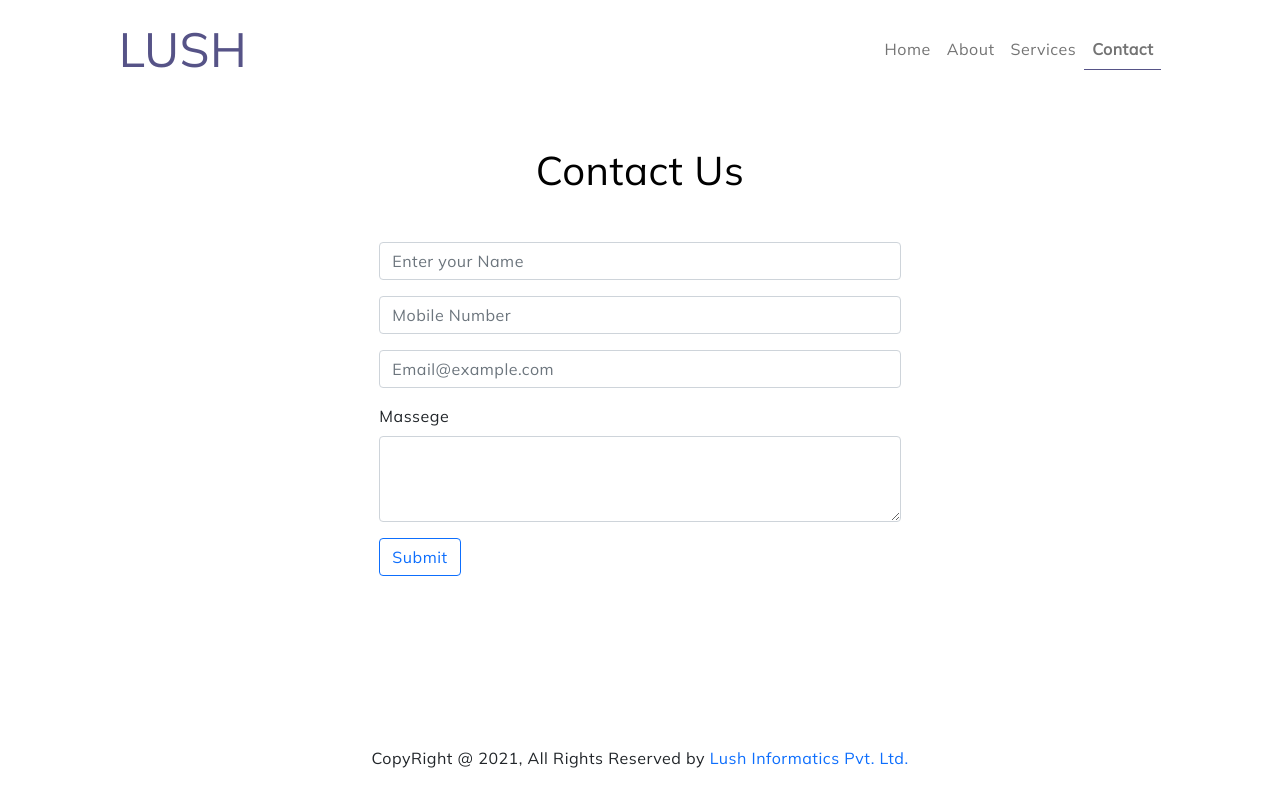
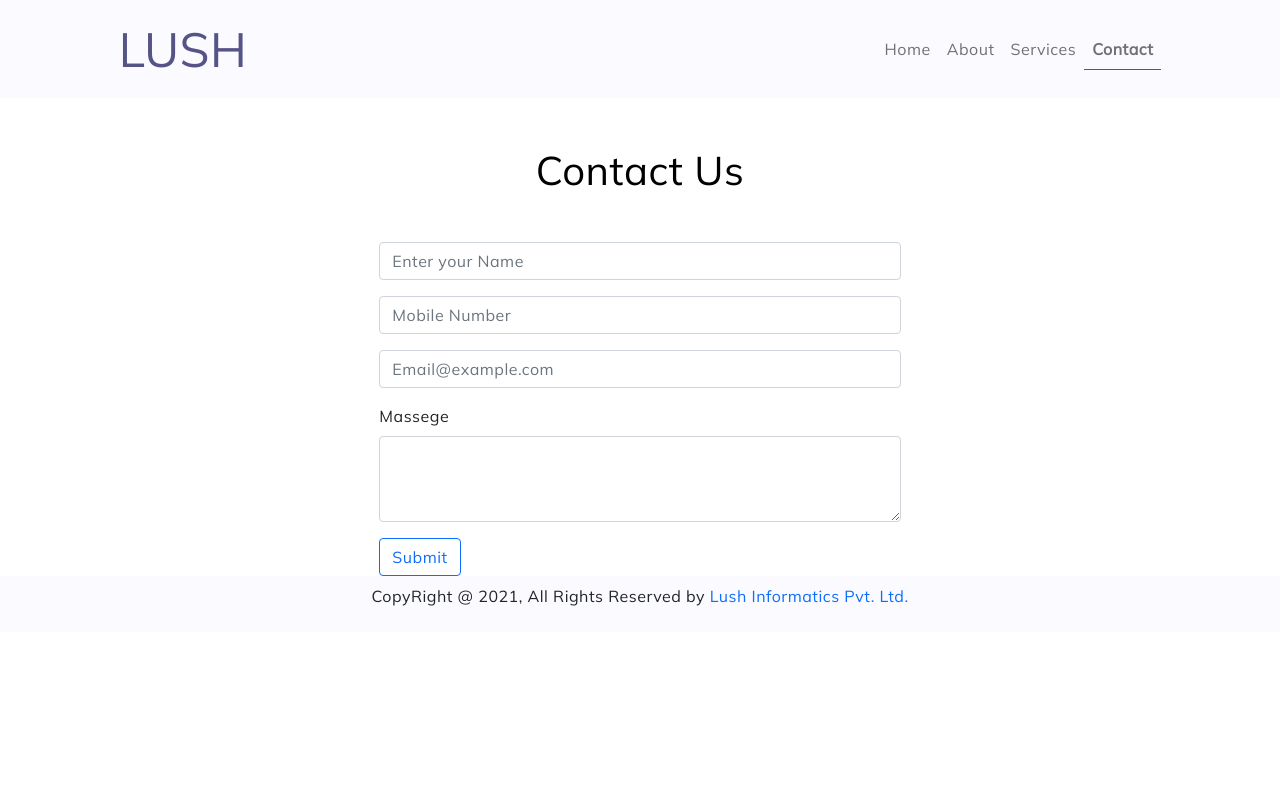
Before and after one commit to lushinformatics/reactwebsite, a React (Create React App) app: page /contact in a window 1280 px wide. Built offline with nearby package versions, Linux system fonts and the light colour scheme; a web font is replaced by a local one.

Commit message:
Update index.css
contact

```diff
--- a/src/index.css
+++ b/src/index.css
@@ -10,13 +10,12 @@
 a{ text-decoration: none; color: inherit;}
 .main_content{width: 100%; height:auto; float: left; clear: both;}
 .content_box{width:80%; height: auto; margin: 0px auto;}
-#header{
-  width: 100%;
-  height: 100vh;
-  margin-top: 70px;
-  margin-bottom:70px;
-}
 
+.bg_color{ background-color: hsl(240, 100%, 99%);}
+/* .navbar {
+ background-color:#fff !important;
+
+} */
 .navbar-brand {
   font-size: 3rem !important;
   color:#565387 !important;
@@ -31,15 +30,21 @@ a{ text-decoration: none; color: inherit;}
   border-bottom: 1px solid #565387;
 
 }
-.contact {
-
-    width: 100%;
-    height: 80vh;
 
 
+#header{
+  width: 100%;
+  height: 100vh;
+  margin-top: 70px;
+  margin-bottom:70px;
 }
+/* .contact {
+
+  width: 100%;
+  height: 80vh;
 
 
+} */
 h1{
   margin: 0 0 10px 0;
   font-size: 48px;
```
